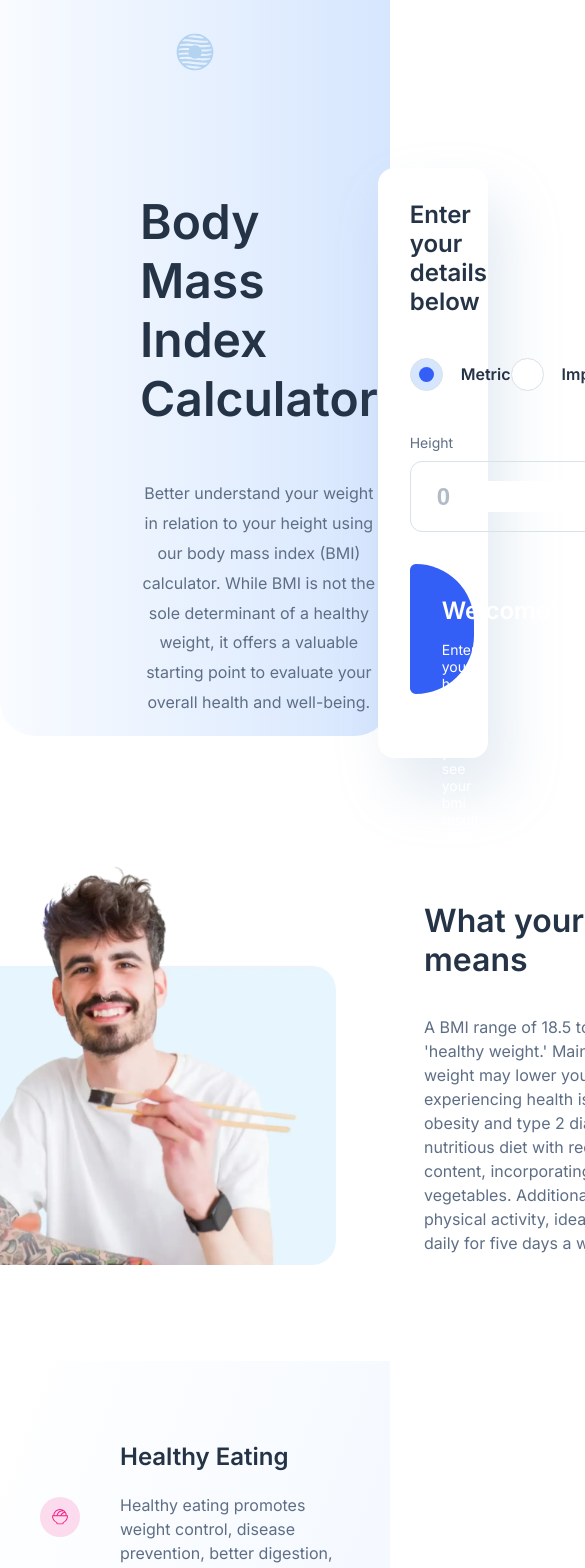
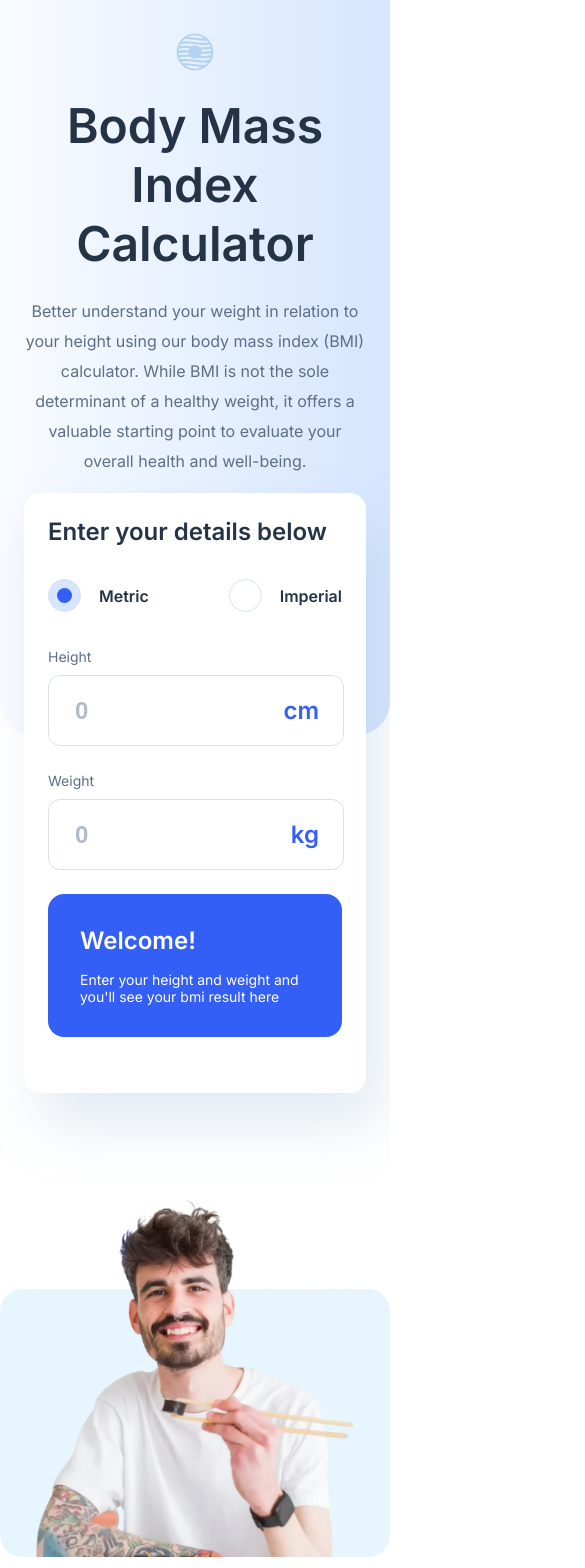
Before and after one commit to Bardia30/BMI-Calculator-react-webpage, a React (Create React App) app: page / in a window 390 px wide. Shown: the top 1568 px of the page, 585 px wide, since content can reach past the window. Built offline with nearby package versions, Linux system fonts and the light colour scheme.

Commit message:
added styling for mobile

```diff
--- a/src/components/Calculator/Calculator.scss
+++ b/src/components/Calculator/Calculator.scss
@@ -4,22 +4,18 @@
 .calculator {
   display:flex;
   align-items: center;
+  flex-direction: column;
   justify-content: space-between;
-  margin-top: 10.5rem;
-  padding-left: 8.75rem;
-  padding-right: 8.75rem;
+  margin-top: 6rem;
+  padding-left: 1.5rem;
+  padding-right: 1.5rem;
     @include tablet {
-      flex-direction: column;
-    align-items: center;
-    justify-content: space-between;
-    margin-top: 7rem;
-    padding-left: 2.5rem;
-    padding-right: 2.5rem;
+      margin-top: 7rem;
+      padding-left: 2.5rem;
+      padding-right: 2.5rem;
     }
     @include desktop {
       flex-direction: row;
-    align-items: center;
-    justify-content: space-between;
     margin-top: 10.5rem;
     padding-left: 8.75rem;
     padding-right: 8.75rem;
@@ -58,10 +54,11 @@
       font-size: 3rem;
       font-weight: 600;
       // line-height: 4.4rem;
-      margin-bottom:2.1875rem;
+      margin-bottom:1.5rem;
       margin-top:0;
+      text-align: center;
       @include tablet {
-        text-align: center;
+        margin-bottom:2.1875rem;
         width:50vw;
 
       }
@@ -82,6 +79,7 @@
       font-weight: 400;
       line-height: 1.87rem;
       text-align: center;
+      margin-top:0;
       @include desktop {
         color: $secondary-text;
         font-size: 1rem;
@@ -91,25 +89,39 @@
       }
     }
     &__prompt {
-      padding-left:2rem;
-      padding-top:2rem;
+      padding-left:1.5rem;
+      padding-top:1.5rem;
       margin:0;
+      @include tablet {
+        padding-left:2rem;
+        padding-top:2rem;
+        margin:0;
+      }
     }
 }
 
 
 
 .user-form {
-    padding-left: 2rem;
+    padding-left: 1.5rem;
+    padding-right: 1.5rem;
+    padding-top: 1.5rem;
+    display: flex;
+    flex-direction: column;
+    @include tablet {
+      padding-left: 2rem;
     padding-right: 2rem;
     padding-top: 2rem;
-    display: flex;
-    flex-direction: column;
+    }
 
     &__radio-section {
         display: flex;
         justify-content: space-between;
-        width: 71%;
+        width: 100%;
+        @include tablet {
+          width: 71%;
+
+        }
         @include desktop {
           width:24.75rem;
         }
@@ -117,8 +129,18 @@
     &__input-section {
         display: flex;
         justify-content: space-between;
-        align-items: flex-end;
+        flex-direction: column;
+
         column-gap: 2.5rem;
+        &--imperial {
+          flex-direction: row;
+          column-gap: 0;
+          align-items: flex-end;
+        }
+        @include tablet {
+          flex-direction: row;
+          align-items: flex-end;
+        }
     }
     &__label{
       font-size: 0.875rem;
@@ -128,10 +150,14 @@
 
     }
     &__user-inputs{
-      margin-top: 2rem;
+      margin-top: 1.5rem;
+      @include tablet {
+        margin-top: 2rem;
+      }
+
     }
     &__input-area{
-      width:18.75rem;
+      width:100%;
       height:4.3125rem;
       border: $input-border;
       border-radius: 12px;
@@ -140,9 +166,18 @@
       &--selected {
         border: $input-border-selected;
       }
+      &--imperial {
+        width: 90%;
+        @include tablet {
+          width: 100%;
+        }
+      }
       display: flex;
       justify-content: space-between;
       align-items: center;
+      @include tablet {
+        width:18.75rem;
+      }
       @include desktop {
         width:14.875rem;
       }
@@ -155,6 +190,12 @@
       font-size: 1.5rem;
       font-weight: 600;
       line-height: 29px;
+      &--imperial {
+        width: 100%;
+        @include tablet {
+          width: 8.1875rem;
+        }
+      }
       &::placeholder{
         color: $placeholder-text;
         font-size: 1.5rem;
@@ -172,11 +213,6 @@
       font-weight:600;
       line-height: 29px;
       margin-right: 1.5rem;
-      @include desktop {
-
-        margin-right:0;
-
-      }
     }
     &__error {
       margin:0;
@@ -189,26 +225,34 @@
 
 .results {
     padding:2rem;
-
-    height: 6.375rem;
     border-radius:16px;
-    border-top-right-radius: 10rem;
-    border-bottom-right-radius: 10rem;
-
     background: $button-color;
-    margin: 2rem;
+    margin: 1.5rem;
     display: flex;
     justify-content: space-between;
-    align-items: center;
+
+    flex-direction: column;
+    @include tablet {
+      flex-direction: row;
+      height: 6.375rem;
+      align-items: center;
+    }
     @include desktop {
+      padding:2rem;
+      margin: 2rem;
       width: 27.25rem;
+      border-top-right-radius: 10rem;
+      border-bottom-right-radius: 10rem;
     }
     &--empty {
       flex-direction: column;
       justify-content: flex-start;
 
-      height: 4.125rem;
+
       align-items: flex-start;
+      @include tablet {
+        height: 4.125rem;
+      }
       @include desktop {
         width: 27.25rem;
       }
@@ -223,8 +267,12 @@
     &__bmi{
       color: $primary-background;
       margin:0;
+      margin-bottom: 1.5rem;
       font-size: 4rem;
       font-weight:600;
+      @include tablet {
+        margin-bottom: 0;
+      }
     }
     &__explanation{
       color: #ffffff;
--- a/src/components/Calculator/Form.jsx
+++ b/src/components/Calculator/Form.jsx
@@ -254,14 +254,14 @@ function Form({ userInputs, setUserInputs, isInputEmpty, setIsInputEmpty }) {
       </div>
       {isImperialClicked ?
         <div>
-          <div className="user-form__input-section">
+          <div className="user-form__input-section user-form__input-section--imperial">
             <div className="user-form__user-inputs">
               <label className="user-form__label" htmlFor="height">
                 Height
               </label>
-              <div className={isHeightInputSelected ? `user-form__input-area user-form__input-area--selected` : `user-form__input-area`}>
+              <div className={isHeightInputSelected ? `user-form__input-area user-form__input-area--imperial user-form__input-area--selected` : `user-form__input-area user-form__input-area--imperial`}>
                 <input
-                  className="user-form__input"
+                  className="user-form__input user-form__input--imperial"
                   name="height"
                   type="text"
                   placeholder="0"
@@ -275,9 +275,9 @@ function Form({ userInputs, setUserInputs, isInputEmpty, setIsInputEmpty }) {
             </div>
             <div className="user-form__user-inputs">
 
-              <div className={isWeightInputSelected ? `user-form__input-area user-form__input-area--selected` : `user-form__input-area`}>
+              <div className={isWeightInputSelected ? `user-form__input-area user-form__input-area--imperial user-form__input-area--selected` : `user-form__input-area user-form__input-area--imperial`}>
                 <input
-                  className="user-form__input"
+                  className="user-form__input user-form__input--imperial"
                   name="weight"
                   type="text"
                   placeholder="0"
@@ -292,14 +292,14 @@ function Form({ userInputs, setUserInputs, isInputEmpty, setIsInputEmpty }) {
 
 
           </div>
-          <div className="user-form__input-section">
+          <div className="user-form__input-section user-form__input-section--imperial">
             <div className="user-form__user-inputs">
               <label className="user-form__label" htmlFor="height">
                 Weight
               </label>
-              <div className={isHeightInputSelected ? `user-form__input-area user-form__input-area--selected` : `user-form__input-area`}>
+              <div className={isHeightInputSelected ? `user-form__input-area user-form__input-area--imperial user-form__input-area--selected` : `user-form__input-area user-form__input-area--imperial`}>
                 <input
-                  className="user-form__input"
+                  className="user-form__input user-form__input--imperial"
                   name="height"
                   type="text"
                   placeholder="0"
@@ -315,9 +315,9 @@ function Form({ userInputs, setUserInputs, isInputEmpty, setIsInputEmpty }) {
               <label className="user-form__label" htmlFor="weight">
 
               </label>
-              <div className={isWeightInputSelected ? `user-form__input-area user-form__input-area--selected` : `user-form__input-area`}>
+              <div className={isWeightInputSelected ? `user-form__input-area user-form__input-area--imperial user-form__input-area--selected` : `user-form__input-area user-form__input-area--imperial`}>
                 <input
-                  className="user-form__input"
+                  className="user-form__input user-form__input--imperial"
                   name="weight"
                   type="text"
                   placeholder="0"
--- a/src/components/Cards/Card.scss
+++ b/src/components/Cards/Card.scss
@@ -6,9 +6,13 @@
 .cards{
 
     column-gap: 1rem;
-    padding:  3.75rem 2.5rem;
-    margin: 6rem 0;
+    padding:  3.5rem 1.5rem;
+    margin: 4.5rem 0;
     background: $header-gradient2;
+    @include tablet {
+        padding:  3.75rem 2.5rem;
+        margin: 6rem 0;
+    }
 
     @include desktop {
         display: flex;
@@ -21,6 +25,10 @@
 
 .card {
     display: flex;
+    flex-direction: column;
+    @include tablet {
+        flex-direction: row;
+    }
     @include desktop {
         flex-direction: column;
         width:22.8125rem;
@@ -29,7 +37,12 @@
     &__texts {
         display: flex;
         flex-direction: column;
-        margin-left:2.5rem;
+        margin-left:0;
+        margin-bottom: 2.5rem;
+        @include tablet {
+            margin-left:2.5rem;
+            margin-bottom:0;
+        }
         @include desktop {
             margin-left:0;
         }
--- a/src/components/Limitations/Limitations.scss
+++ b/src/components/Limitations/Limitations.scss
@@ -10,9 +10,13 @@
     align-items: center;
     column-gap:1rem;
     row-gap: 1rem;
-    padding-left: 2.5rem;
-    padding-right:2.5rem;
+    padding-left: 1.25rem;
+    padding-right:1.25rem;
     padding-bottom: 3rem;
+    @include tablet {
+        padding-left: 2.5rem;
+        padding-right:2.5rem;
+    }
     @include desktop {
         padding: 7.5rem 8.75rem;
     }
@@ -87,13 +91,15 @@
 
 .limit-card{
 
-    padding:0.5rem 2rem;
+    padding:0.5rem 2rem 1.5rem 2rem;
     background:$primary-background;
     border-radius:16px;
     box-shadow: 16px 32px 56px rgba(143, 174, 207, 0.25);
     &--upper {
-        width: 14.2125rem;
         height: 14.5rem;
+        @include tablet {
+            width: 14.2125rem;
+        }
         @include desktop {
             width: 20.8125rem;
 
--- a/src/components/Meaning/Meaning.scss
+++ b/src/components/Meaning/Meaning.scss
@@ -8,6 +8,10 @@
     justify-content: space-between;
     align-items: center;
     margin-top:6rem;
+    flex-direction: column;
+    @include tablet {
+        flex-direction: row;
+    }
     @include desktop {
         padding: 4rem 8.75rem;
         margin-top: 0;
@@ -15,13 +19,21 @@
     &__right-section{
         display: flex;
         flex-direction: column;
-        width: 29.0625rem;
+        padding: 1.5rem;
+        @include tablet {
+            width: 29.0625rem;
+            padding: 0;
+        }
     }
     &__eating-man{
-        width: 26.5rem;
-        height: 25.6875rem;
-        position: relative;
-        left:-5.5rem;
+        width: 100%;
+        height: 100%;
+        @include tablet {
+            width: 26.5rem;
+            height: 25.6875rem;
+            position: relative;
+            left:-5.5rem;
+        }
         @include desktop {
             left:0;
             width:35.25rem;
```
